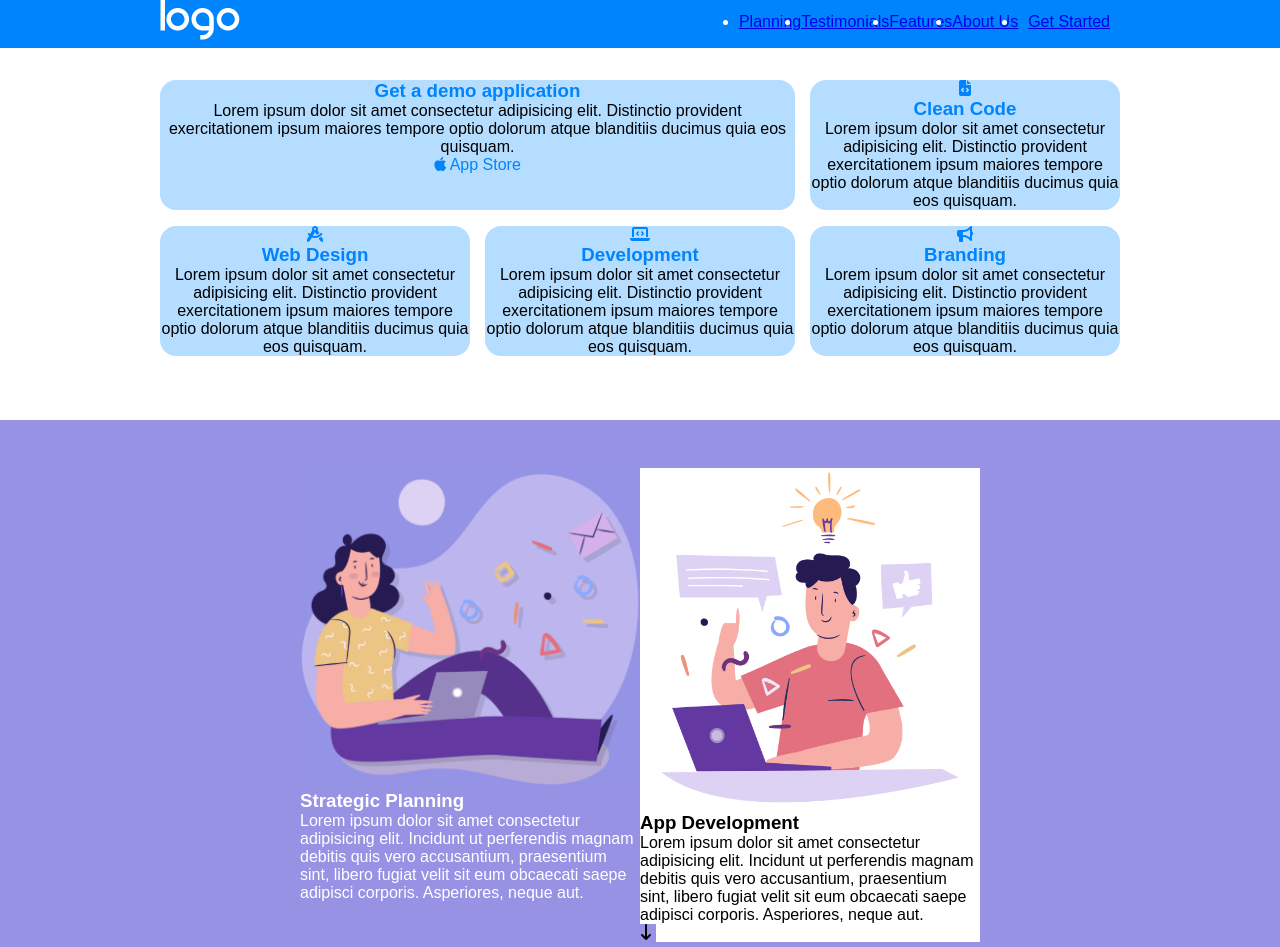
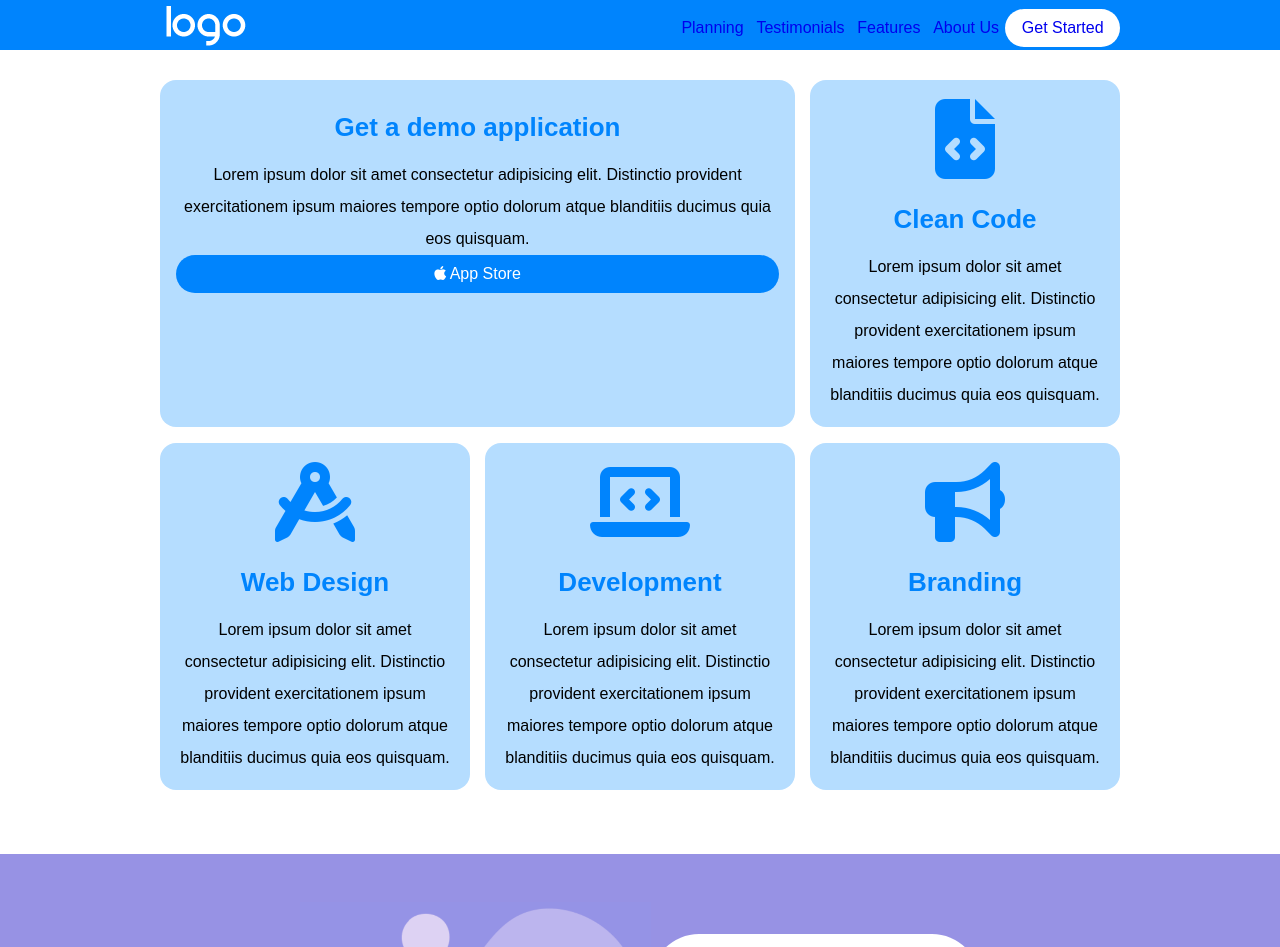
Before and after one commit to AndreaTorelli87/htmlcss-responsive-layout, a plain HTML site: page index.html in a window 1280 px wide. Shown: the top 947 px of the page. Drawn offline with Linux system fonts and the light colour scheme.

Commit message:
basta per oggi

```diff
--- a/css/style.css
+++ b/css/style.css
@@ -38,7 +38,7 @@ section{
 }
 
 .border2{
-   border-radius: 2rem;
+   border-radius: 3rem;
 }
 
 .font-white{
@@ -61,11 +61,23 @@ section{
    width: 100%;
 }
 
+p,em{
+   line-height: 2rem;
+}
+
+h4{
+   font-size: 26px;
+}
+
+h3{
+   font-size: 2rem;
+}
+
 /* ----- HEADER ----- */
 
 header{
    width: 100%;
-   height: 3rem;
+   height: 50px;
    background-color: var(--blu); /* -------------------------------------------- */
    position: fixed;
    z-index: 9999;
@@ -79,6 +91,10 @@ header .container{
    align-items: center;
 }
 
+#logo{
+   line-height: 100%;
+}
+
 nav {
    display: none;
 }
@@ -87,6 +103,14 @@ nav {
    display: inline-block;
 }
 
+ul{
+   list-style: none;
+}
+
+header a{
+   text-decoration: none;
+   padding: 0.4rem;
+}
 
 /* ----- INTRO ----- */
 
@@ -98,18 +122,43 @@ nav {
    background-color: #B5DDFF;
    width: 100%;
    margin-top: 1rem;
-   text-align: center
+   text-align: center;
+   padding: 1rem;
 }
 
-#intro span, #intro h3{
+#intro span, #intro h4{
    color: var(--blu);
 }
 
+#intro h4{
+   padding: 1rem;
+}
+
+#intro .button{
+   background-color: var(--blu);
+}
+
+.symbol{
+   font-size: 5rem;
+}
 
 /* ----- PLANNING ----- */
 
+#planning h3{
+   padding: 3rem;
+}
+
 .cerchio{
-   width: 1rem;
+   height: 50px;
+   width: 50px;
+   border-radius: 50%;
+   line-height: 50px;
+}
+
+#planning .border2{
+   margin: 2rem 0;
+   padding: 1rem;
+   text-align: center;
 }
 
 /* ----- TESTIMONIALS ----- */
@@ -138,6 +187,14 @@ nav {
 }
 
 
+
+
+
+
+
+footer{
+   background-color: #333333;
+}
 
 /* ----- TABLET ----- */
 @media screen and (min-width: 768px) {
@@ -187,8 +244,14 @@ nav {
       margin: auto;
    }
 
+   /* ----- HEADER ----- */
+
    nav {
       display: inline-block;
+   }
+
+   nav .button{
+      color: black;
    }
 
    #hamburger {
--- a/index.html
+++ b/index.html
@@ -21,7 +21,7 @@
                         <li><a href="#testimonials">Testimonials</a></li>
                         <li><a href="#features">Features</a></li>
                         <li><a href="#about-us">About Us</a></li>
-                        <li class="button"><a href="#">Get Started</a></li>
+                        <li class="button bg-white"><a href="#">Get Started</a></li>
                     </ul>
                 </nav>
                 <div id="hamburger"><i class="fa-solid fa-bars"></i></div>
@@ -34,9 +34,9 @@
                     <div class="cards">
                         <div class="card border1">
                             <div class="text">
-                                <h3>Get a demo application</h3>
+                                <h4>Get a demo application</h4>
                                 <p>Lorem ipsum dolor sit amet consectetur adipisicing elit. Distinctio provident exercitationem ipsum maiores tempore optio dolorum atque blanditiis ducimus quia eos quisquam.</p>
-                                <span class="button"><i class="fa-brands fa-apple"></i> App Store</span>
+                                <div class="button font-white"><i class="fa-brands fa-apple"></i> App Store</div>
                             </div>
                             <div>
                                 <!-- <img src="img/phone.png" alt="Phone"> -->
@@ -44,22 +44,22 @@
                         </div>
                         <div class="card border1">
                             <span class="symbol"><i class="fa-solid fa-file-code"></i></span>
-                            <h3>Clean Code</h3>
+                            <h4>Clean Code</h4>
                             <p>Lorem ipsum dolor sit amet consectetur adipisicing elit. Distinctio provident exercitationem ipsum maiores tempore optio dolorum atque blanditiis ducimus quia eos quisquam.</p>
                         </div>
                         <div class="card border1">
                             <span class="symbol"><i class="fa-solid fa-compass-drafting"></i></span>
-                            <h3>Web Design</h3>
+                            <h4>Web Design</h4>
                             <p>Lorem ipsum dolor sit amet consectetur adipisicing elit. Distinctio provident exercitationem ipsum maiores tempore optio dolorum atque blanditiis ducimus quia eos quisquam.</p>
                         </div>
                         <div class="card border1">
                             <span class="symbol"><i class="fa-solid fa-laptop-code"></i></span>
-                            <h3>Development</h3>
+                            <h4>Development</h4>
                             <p>Lorem ipsum dolor sit amet consectetur adipisicing elit. Distinctio provident exercitationem ipsum maiores tempore optio dolorum atque blanditiis ducimus quia eos quisquam.</p>
                         </div>
                         <div class="card border1">
                             <span class="symbol"><i class="fa-solid fa-bullhorn"></i></i></span>
-                            <h3>Branding</h3>
+                            <h4>Branding</h4>
                             <p>Lorem ipsum dolor sit amet consectetur adipisicing elit. Distinctio provident exercitationem ipsum maiores tempore optio dolorum atque blanditiis ducimus quia eos quisquam.</p>
                         </div>
                     </div>
@@ -75,13 +75,14 @@
                         <h3>Strategic Planning</h3>
                         <p>Lorem ipsum dolor sit amet consectetur adipisicing elit. Incidunt ut perferendis magnam debitis quis vero accusantium, praesentium sint, libero fugiat velit sit eum obcaecati saepe adipisci corporis. Asperiores, neque aut.</p>
                     </div>
-                    <div class="bg-white">
+                    <div class="bg-white border2">
                         <div class="image">
                             <img src="img/planning2.png" alt="Boy Dev">
                         </div>
                         <h3>App Development</h3>
-                        <p>Lorem ipsum dolor sit amet consectetur adipisicing elit. Incidunt ut perferendis magnam debitis quis vero accusantium, praesentium sint, libero fugiat velit sit eum obcaecati saepe adipisci corporis. Asperiores, neque aut.</p>
+                        <em>Lorem ipsum dolor sit amet consectetur adipisicing elit. Incidunt ut perferendis magnam debitis quis vero accusantium.</em>
                         <div class="cerchio bg-viola"><i class="fa-solid fa-arrow-down-long"></i></div>
+
                     </div>
                 </div>
             </section>
@@ -91,7 +92,7 @@
                     <span>TESTIMONIALS</span>
                     <h2 class="font-viola">We are committed expert partners</h2>
                     <p>Lorem ipsum dolor sit amet, consectetur adipisicing elit. Enim inventore nisi corporis reiciendis. Veniam magni voluptatem nihil deserunt tenetur enim fugiat iusto eveniet vero? Sit quae magnam nesciunt. Voluptates, et.</p>
-                    <div class="card border-radius2 bg-viola">
+                    <div class="card border2 bg-viola">
                         <div class="image">
                             <img src="img/testimonial1.jpg" alt="testimonial 1">
                         </div>
@@ -100,7 +101,7 @@
                             <h4 class="font-white">NAT REYNOLDS</h4>
                         </div>
                     </div>
-                    <div class="card border-radius2 bg-viola">
+                    <div class="card border2 bg-viola">
                         <div class="image">
                             <img src="img/testimonial2.jpg" alt="testimonial 2">
                         </div>
@@ -109,7 +110,7 @@
                             <h4 class="font-white">CELIA ALMEDA</h4>
                         </div>
                     </div>
-                    <div class="card border-radius2 bg-viola">
+                    <div class="card border2 bg-viola">
                         <div class="image">
                             <img src="img/testimonial3.jpg" alt="testimonial 3">
                         </div>
@@ -192,15 +193,23 @@
                 </div>
             </section>
 
-            <section id="get-started">
+            <section id="get-started" class="bg-viola font-white">
                 <div class="container">
-
-
+                    <h5>GET STARTED</h5>
+                    <h3>Simple, Transparent Pricing</h3>
+                    <h2>It's Free!</h2>
+                    <p>Lorem ipsum dolor sit amet consectetur adipisicing elit. Maiores ipsum inventore quam! Saepe, illum quae corrupti quidem pariatur, exercitationem accusantium velit culpa necessitatibus ullam temporibus labore veritatis odit rerum dolorum.</p>
+                    <div class="button bg-white font-viola">Get Started</div>
+                    <p>Copiright 2023 Boolean <i class="fa-solid fa-circle"></i> Classe 87 <i class="fa-solid fa-circle"></i> <a class="font-white" href="#">Privacy policy</a></p>
                 </div>
             </section>
         </main>
 
         <footer>
+            <div class="container font-white">
+                <p>Lorem, ipsum dolor sit amet consectetur adipisicing elit. Ab repellat facere cupiditate, exercitationem, dolor rerum sequi iste error in inventore asperiores suscipit tempore non quia aliquam porro explicabo. Aut, voluptatem?</p>
+                <p><a class="font-viola" href="https://it.wikipedia.org/wiki/Lorem_ipsum">Lorem ipsum</a> dolor sit amet consectetur adipisicing elit. <a class="font-viola" href="https://boolean.careers/">Boolean careers</a></p>
+            </div>
 
         </footer>
     </body>
```
